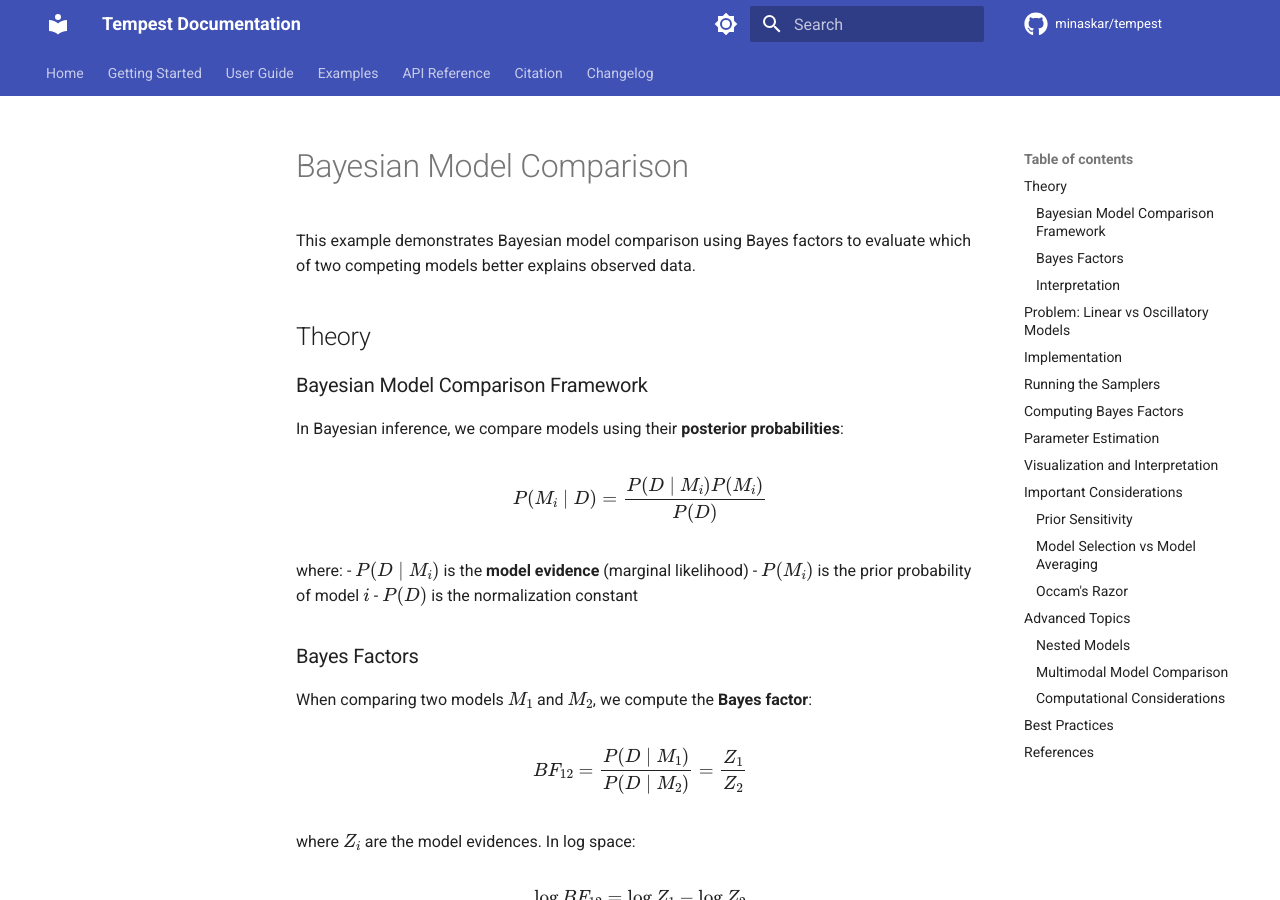
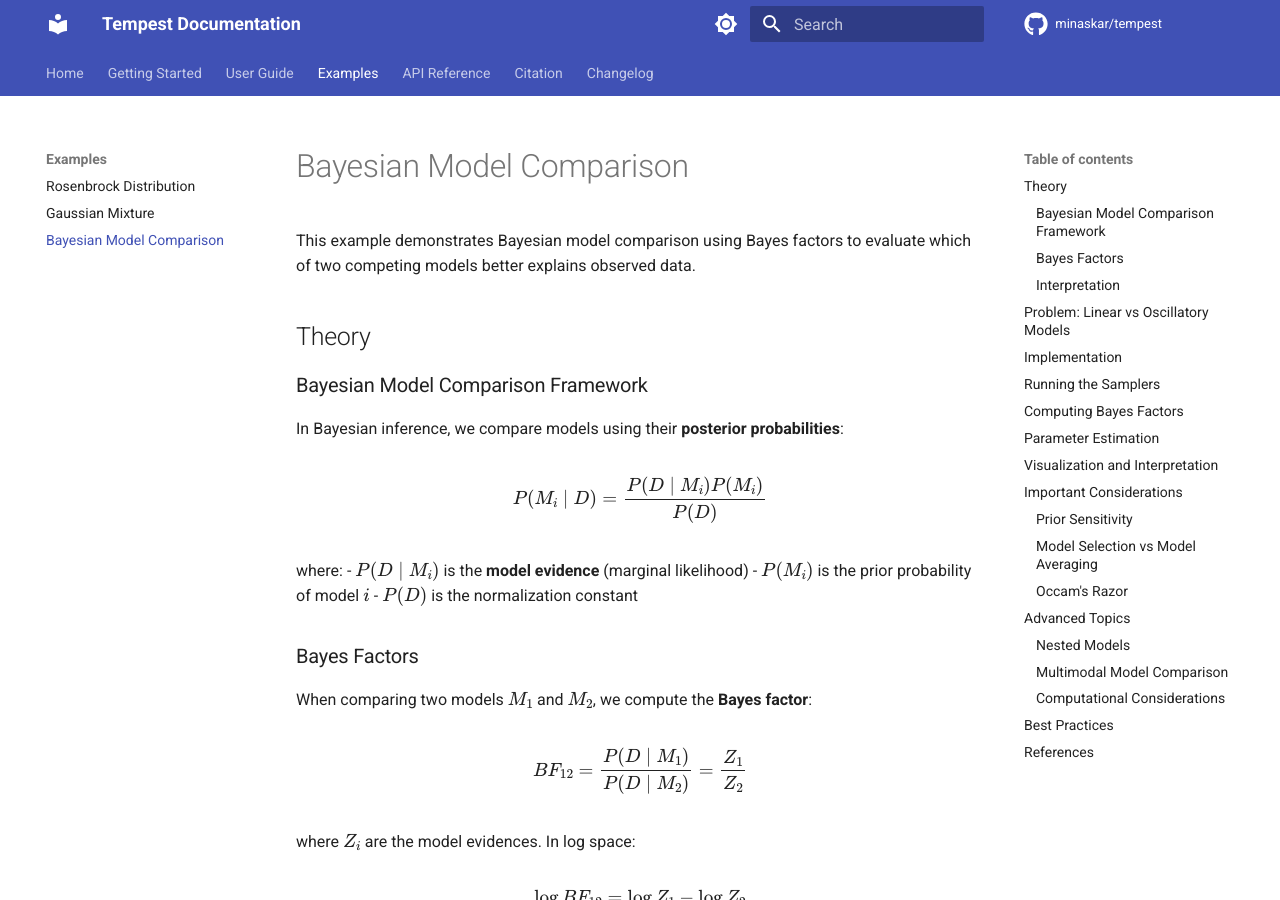
Before and after one commit to minaskar/tempest, an MkDocs documentation site: the page built from docs/examples/model_comparison.md, in a window 1280 px wide and 900 px high. Built offline with MkDocs 1.6.1 and Material for MkDocs 9.7.7, drawn with Linux system fonts in a browser that asks for light colours; comment, search, counter and statistics services are not loaded.

Commit message:
Add Bayesian Model Comparison to documentation navigation

```diff
--- a/mkdocs.yml
+++ b/mkdocs.yml
@@ -96,6 +96,7 @@ nav:
   - Examples:
     - Rosenbrock Distribution: examples/rosenbrock.md
     - Gaussian Mixture: examples/gaussian_mixture.md
+    - Bayesian Model Comparison: examples/model_comparison.md
   - API Reference:
     - Sampler: api/sampler.md
   - Citation: citation.md
```
